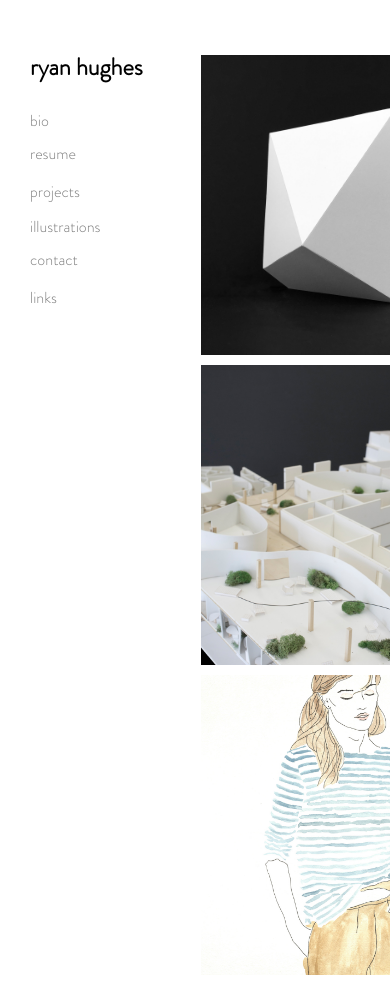
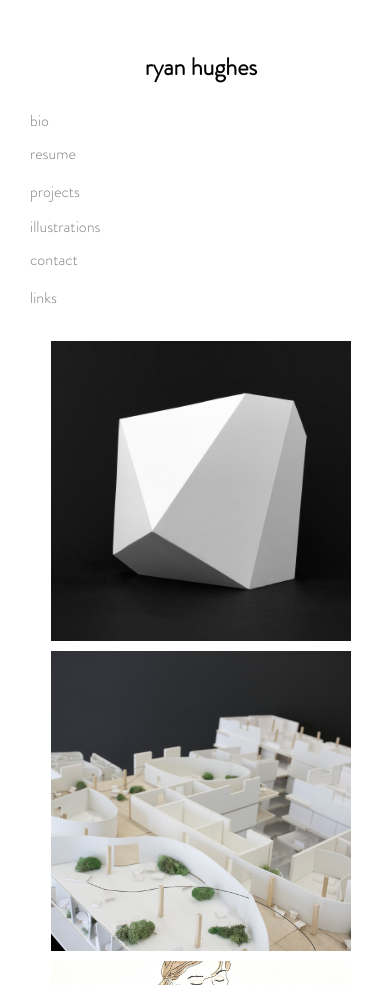
Before and after one commit to nkgentile/ryan-hughes, a PHP site: page / in a window 390 px wide; the page is wider, and only the part inside the window is pictured. Shown: the top 985 px of that part. Run offline with PHP 8.4, Linux system fonts and the light colour scheme.

Commit message:
Implementing mobile css in place

```diff
--- /dev/null
+++ b/assets/css/mobile.css
@@ -0,0 +1,12 @@
+body{
+}
+
+div.container__main{
+	flex-flow: column nowrap;
+}
+
+aside.menu__main h1{
+	text-align: center;
+}
+
+aside.menu__main
--- a/index.php
+++ b/index.php
@@ -10,6 +10,7 @@
 		@import url("assets/css/bio.css");
 		@import url("assets/css/illustrations.css");
 	</style>
+	<link rel="stylesheet" media="(max-width: 800px)" href="assets/css/mobile.css" />
 	<script src="assets/js/three.min.js"></script>
 	<script src="assets/js/OBJLoader.js"></script>
 	<script src="assets/js/rjh.js"></script>
```
Also changed, not shown: 1 other file.
